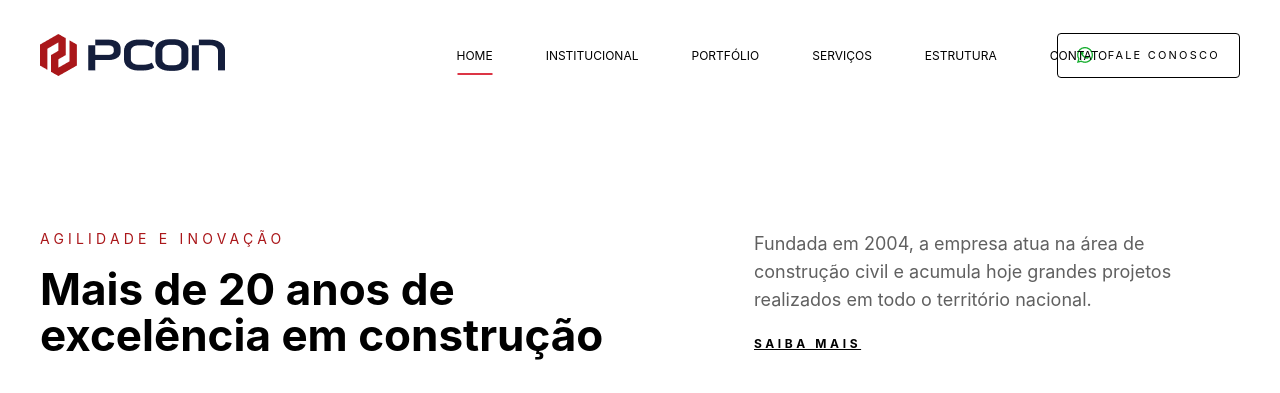
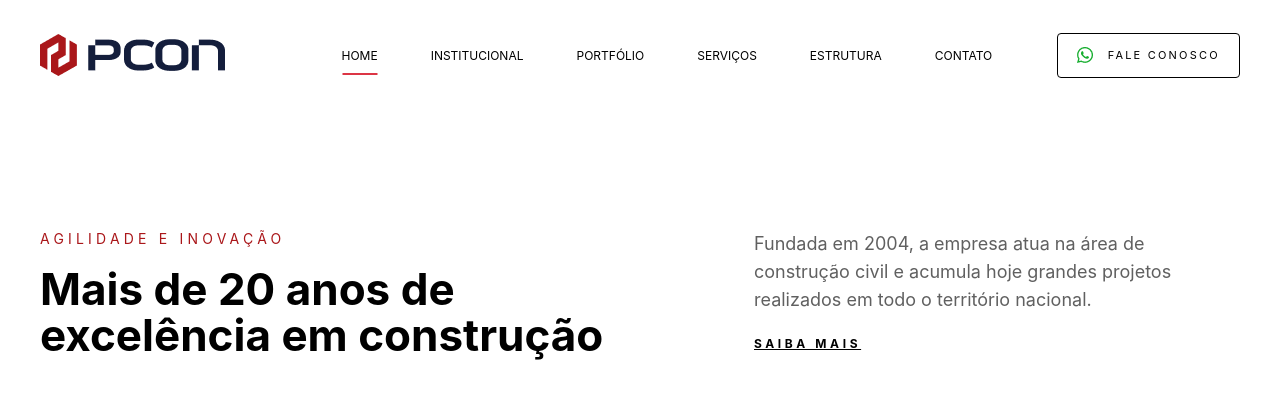
Before and after one commit to Guilherme-Lopes-dev/PCON, a PHP site: page / in a window 1280 px wide. Shown: the top 393 px of the page. Run offline with PHP 8.4, Linux system fonts and the light colour scheme; style sheets or scripts are compiled from the project's sources; some web fonts are replaced.

Commit message:
Update variaveis.scss

```diff
--- a/website/css/responsivo/variaveis.scss
+++ b/website/css/responsivo/variaveis.scss
@@ -71,7 +71,7 @@
             max-width: 500px;
             display: flex;
             justify-content: space-around;
-            margin-left: 115px !important;
+            margin-left: -115px !important;
 
             @media (max-width: 1200px) {
                 margin-left: 0px !important;
```
